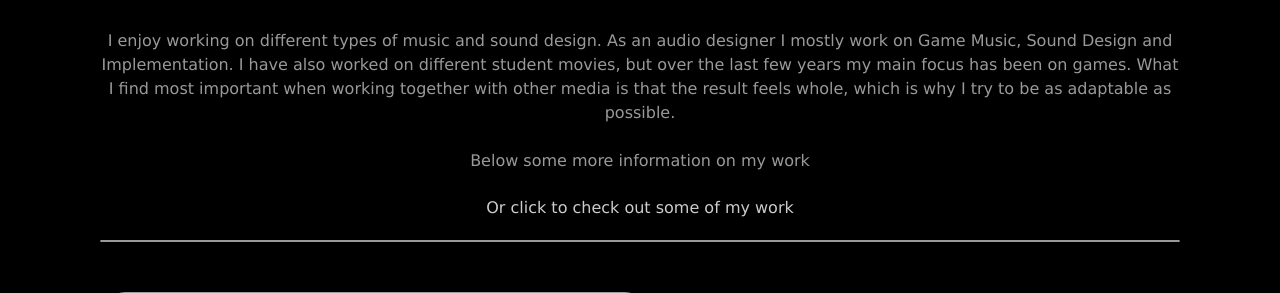
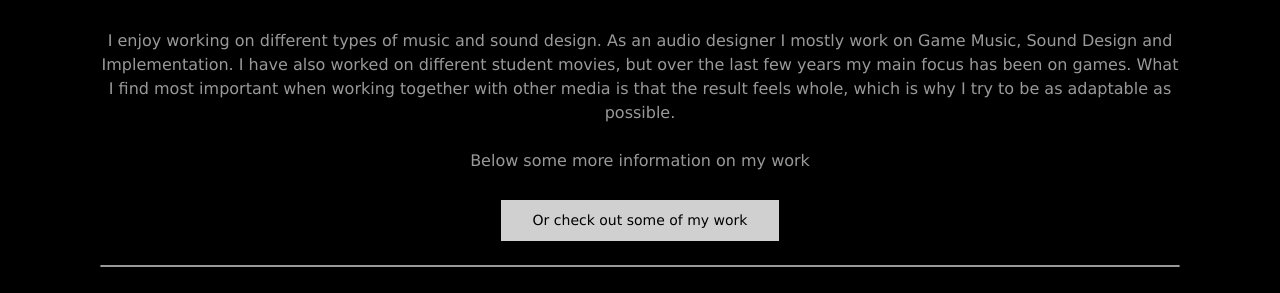
Before and after one commit to StijndeK/mySite, a PHP site: page /PF/AudioDesign.html in a window 1280 px wide. Shown: the part 217-510 px from the top of the page. Run offline with PHP 8.4, Linux system fonts and the light colour scheme; grey boxes are pictures that could not be loaded.

Commit message:
added buttons

```diff
--- a/PF/AudioDesign.html
+++ b/PF/AudioDesign.html
@@ -72,9 +72,12 @@ TODO:
       Below some more information on my work
     </span> <br> <br>
 
-    <div style="opacity: 0.8; font-size: 16px">
+    <!-- <div style="opacity: 0.8; font-size: 16px">
       <a href="../index.html#portfolio"> Or click to check out some of my work </a> <br/>
-    </div>
+    </div> -->
+    <a href="../index.html#portfolio" class = "linkButton">
+      Or check out some of my work
+    </a>
 
     <hr style="border:1px solid white; opacity: 0.6;" class="w3-round w3-center">
 
@@ -127,13 +130,17 @@ TODO:
         It also allows me to combine my passion for system design and programming with creating audio.
         <br>
         <br>
+        <!-- <div style="opacity: 0.8; font-size: 16px">
+          <a href="../Composing for Games as a Film Composer - Stijn de Koning v3.pdf" target="_blank">  </a> <br/>
+        </div> -->
+        To the right a Boxart cover for a game, made at the Global Applied Game Jam Postech.
+        <br><br>
         I have written a paper on this change from linear composing to adaptive composing:
-        <div style="opacity: 0.8; font-size: 16px">
-          <a href="../Composing for Games as a Film Composer - Stijn de Koning v3.pdf" target="_blank"> Composing for Games as a Film Composer </a> <br/>
-        </div>
-        <br>
-        To the right a Boxart cover for a game, made at the Global Applied Game Jam Postech.
-      </span> <br> <br>
+
+      </span> <br>
+      <a href="../Composing for Games as a Film Composer - Stijn de Koning v3.pdf" target="_blank" class = "linkButton">
+        Composing for Games as a Film Composer
+      </a> <br> <br>
       <div style="opacity: 0.8; font-size: 16px">
         <a href="../index.html#portfolio"> PORTFOLIO </a> <br/>
       </div>
--- a/style2.css
+++ b/style2.css
@@ -30,6 +30,21 @@
 
 
 /* button */
+.linkButton {
+background-color: #e7e7e7;
+opacity: 0.9;
+font-size: 14px;
+border: none;
+color: black;
+padding: 10px 32px;
+text-align: center;
+text-decoration: none;
+display: inline-block;
+margin: 4px 2px;
+cursor: pointer;
+}
+
+
 .button {
   background-color: RGB(32,37,45); /* Green */
   border: none;
```
Also changed, not shown: PF/ProgrammingExperience.html (+7 -3 lines).
